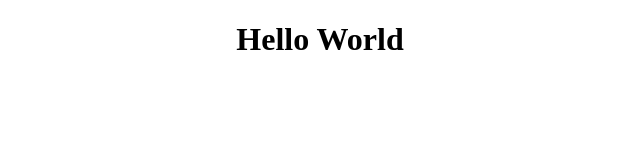
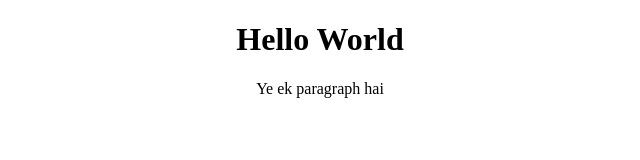
Before and after one commit to amber305/demo1, a plain HTML site: page index.html in a window 1280 px wide. Shown: the whole page, without its empty margins (320-960 px from the left). Drawn offline with Linux system fonts and the light colour scheme.

Commit message:
added-paragraph

```diff
--- a/index.html
+++ b/index.html
@@ -10,6 +10,10 @@
         <h1>
             Hello World
         </h1>
+
+        <p>
+            Ye ek paragraph hai
+        </p>
     </center>
 </body>
 </html>
```
